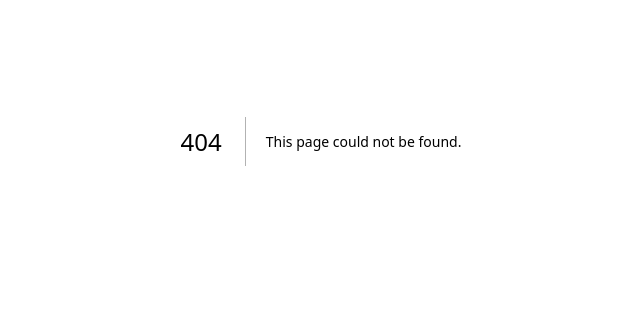
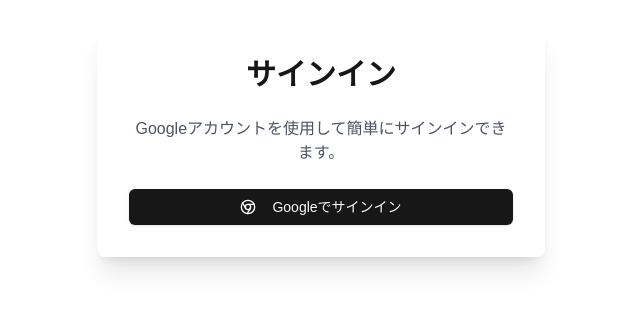
Before and after one commit to jphacks/os_2408, a Next.js app in the folder task_yell/: page /signin in a window 1280 px wide. Before the commit this address had no page. Shown: the part 259-570 px from the top of the page, without its empty margins (319-959 px from the left). Built offline with nearby package versions, Linux system fonts and the light colour scheme.

Commit message:
サインインページを追加

```diff
--- /dev/null
+++ b/task_yell/src/app/signin/page.tsx
@@ -0,0 +1,46 @@
+'use client'
+
+import { motion } from 'framer-motion'
+import { Button } from "@/components/ui/button"
+import { Chrome } from 'lucide-react'
+import { useCallback } from 'react';
+import { GoogleAuthProvider, signInWithPopup } from 'firebase/auth';
+import { auth } from '@/firebase/client-app';
+import { useRouter } from 'next/navigation';
+
+export default function SignUpPage() {
+  const router = useRouter();
+  const handleSignIn = useCallback(async () => {
+    const provider = new GoogleAuthProvider();
+    const cred = await signInWithPopup(auth, provider);
+    if (cred.user) {
+      router.push("/");
+    }
+  }, [router]);
+
+  return (
+    <div className="min-h-screen flex items-center justify-center bg-gradient-to-br from-primary-50 to-primary-100 p-4">
+      <motion.div
+        initial={{ opacity: 0, y: 20 }}
+        animate={{ opacity: 1, y: 0 }}
+        transition={{ duration: 0.5 }}
+        className="w-full max-w-md"
+      >
+        <div className="bg-white shadow-xl rounded-lg p-8 space-y-6">
+          <h1 className="text-3xl font-bold text-center text-primary">サインイン</h1>
+          <p className="text-center text-gray-600">
+            Googleアカウントを使用して簡単にサインインできます。
+          </p>
+          <Button
+            variant="default"
+            className="w-full flex items-center justify-center space-x-2"
+            onClick={handleSignIn}
+          >
+            <Chrome className="w-5 h-5" />
+            <span>Googleでサインイン</span>
+          </Button>
+        </div>
+      </motion.div>
+    </div>
+  )
+}
```
